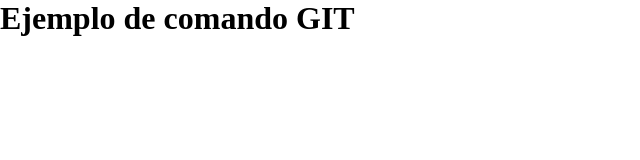
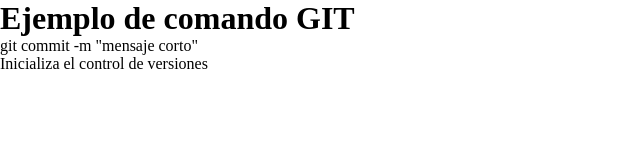
Before and after one commit to martinucho98/proyeto_web, a plain HTML site: page index.html in a window 1280 px wide. Shown: the whole page, without its empty margins (0-640 px from the left). Drawn offline with Linux system fonts and the light colour scheme.

Commit message:
se agrego contenido al html

```diff
--- a/index.html
+++ b/index.html
@@ -1,13 +1,26 @@
 <!DOCTYPE html>
 <html lang="en">
+
 <head>
     <meta charset="UTF-8">
     <meta name="viewport" content="width=}, initial-scale=1.0">
     <link rel="stylesheet" href="css/estilos.css">
     <title>Document</title>
 </head>
+
 <body>
-    <h1>Ejemplo de comando GIT</h1>
+    <div class="container">
+        <div class="header">
+            <h1>Ejemplo de comando GIT</h1>
+        </div>
+        <div class="contenido">
+            git commit -m "mensaje corto"
+            <p>Inicializa el control de versiones</p>
+        </div>
+    </div>
+
+
 
 </body>
+
 </html>
```
